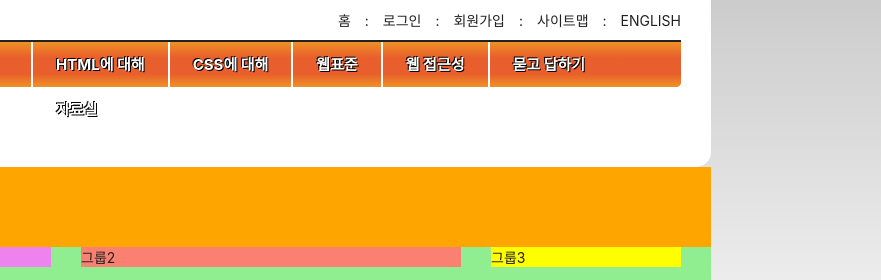
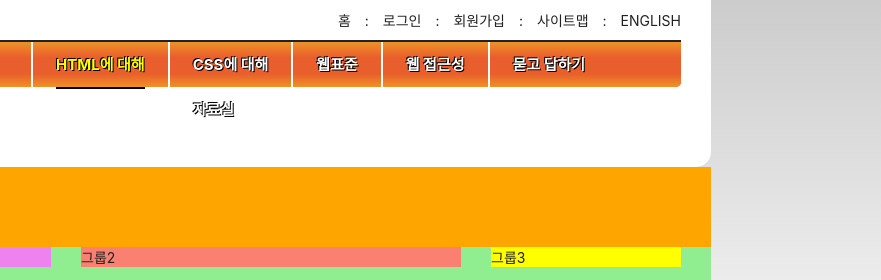
Before and after one commit to seohyun0620/HTML5, a plain HTML site: page index.html in a window 1280 px wide. Shown: the top 280 px of the page, 399-1280 px from the left. Drawn offline with Linux system fonts and the light colour scheme; a web font is replaced by a local one.

Commit message:
1dep 메뉴의 밑줄 디자인 완성

```diff
--- a/styles/style.css
+++ b/styles/style.css
@@ -72,7 +72,7 @@ body {
   padding: 4px 0;
   /* position 속성을 이용하여 .member 영역을 오른쪽으로 10px만큼 이동 */
   /* position: relative;
-  right: -10px; */
+  margin? right: -10px; */
   /* transform 속성을 이용하여 .member 영역을 오른쪽으로 10px만큼 이동 */
   transform: translateX(10px);
 }
@@ -138,6 +138,18 @@ text-transform: uppercase;
   text-shadow: 1px 1px 0 #000, -1px -1px 0 #000;
 }
 
+/* 클래스 사이 띄어쓰기:포함되어있다 */
+.is-active .menu-button{
+color:yellow;
+}
+/* before,after 둘다 인라인 요소 */
+.is-active .menu-button::after{
+  content:"";
+  display: block;
+  /* background-color: greenyellow; */
+  border-top: 2px solid #000;
+  }
+
 .sub-menu{
   background-color: pink;
   /* 버튼 누를 떄 마다 좌표 바꿔가며 배치할거기 때문에 absolute 씀 */
```
